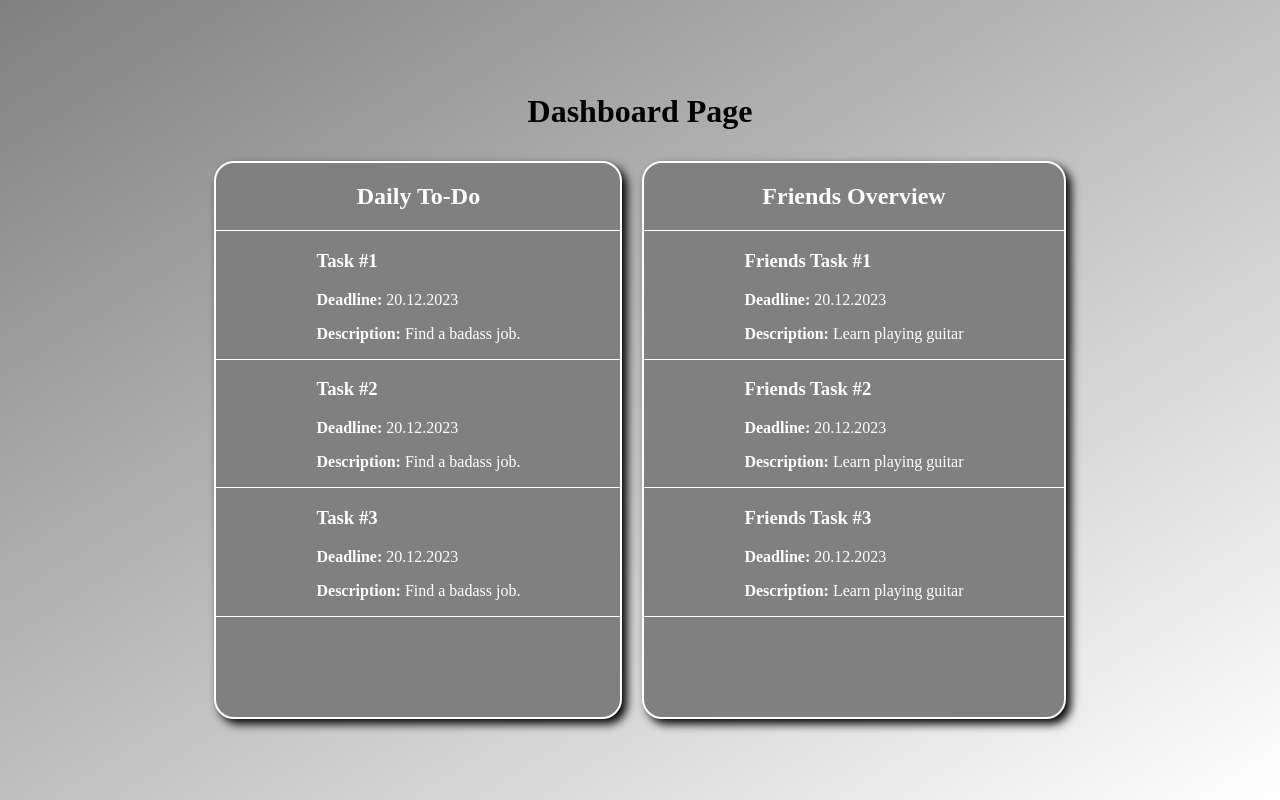
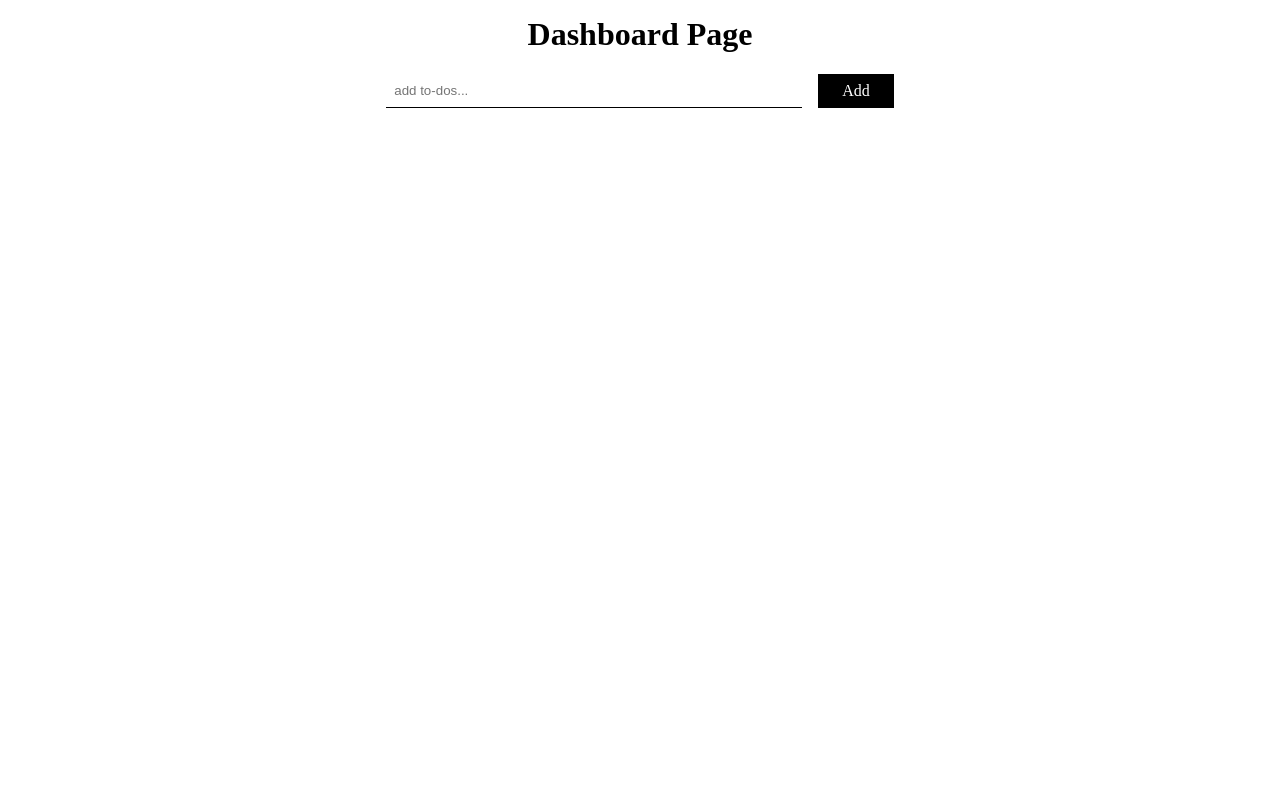
Before and after one commit to joaocravidao/accountable-frontend, a React (Vite) app: page / in a window 1280 px wide. Built offline with nearby package versions, Linux system fonts and the light colour scheme.

Commit message:
dashboard update

```diff
--- a/package.json
+++ b/package.json
@@ -13,6 +13,7 @@
     "axios": "^1.6.2",
     "react": "^18.2.0",
     "react-dom": "^18.2.0",
+    "react-icons": "^4.12.0",
     "react-router-dom": "^6.20.0"
   },
   "devDependencies": {
--- a/src/Pages/DashboardPage/index.jsx
+++ b/src/Pages/DashboardPage/index.jsx
@@ -1,54 +1,28 @@
-import React from 'react'
+import React, { useEffect, useState } from 'react'
+import ToDo from '../../components/ToDo';
+import { getAllToDo } from '../../utils/HandleApi';
+
 
 function DashboardPage() {
+
+	const [toDo, setToDo] = useState([])
+
+	//useEffect(() => {
+		//getAllToDo(setToDo)
+	//}, [])
+
   return (
-    <div>
+    <div className='container'>
         <h1>Dashboard Page</h1>
-        <div id='dashboard'>
-        <div id='daily-todo'>
-          <h2>Daily To-Do</h2>
-          <div className="daily-todo-task">
-            <h3>Task #1</h3>
-            <p><b>Deadline: </b> 20.12.2023</p>
-            <p><b>Description: </b>
-            Find a badass job.</p>
-          </div>
-          <div className='daily-todo-task-2'>
-            <h3>Task #2</h3>
-            <p><b>Deadline: </b> 20.12.2023</p>
-            <p><b>Description: </b>
-            Find a badass job.</p>
-          </div>
-          <div className='daily-todo-task-2'>
-            <h3>Task #3</h3>
-            <p><b>Deadline: </b> 20.12.2023</p>
-            <p><b>Description: </b>
-            Find a badass job.</p>
-          </div>
-        </div>
-        <div id='friends-todo'>
-          <h2>Friends Overview</h2>
-          <div className="daily-todo-task">
-            <h3>Friends Task #1</h3>
-            <p><b>Deadline: </b> 20.12.2023</p>
-            <p><b>Description: </b>
-            Learn playing guitar</p>
-          </div>
-          <div className='daily-todo-task-2'>
-            <h3>Friends Task #2</h3>
-            <p><b>Deadline: </b> 20.12.2023</p>
-            <p><b>Description: </b>
-            Learn playing guitar</p>
-          </div>
-          <div className='daily-todo-task-2'>
-            <h3>Friends Task #3</h3>
-            <p><b>Deadline: </b> 20.12.2023</p>
-            <p><b>Description: </b>
-            Learn playing guitar</p>
-          </div>
-        </div>
-        </div>
+		<div className='top'>
+			<input type='text' placeholder='add to-dos...'/>
+				<div className='add'>Add</div>
+		</div>
+		<div className="list">
 
+			{toDo.map((item) => <ToDo key={item._id} text={item.text} />)}
+
+		</div>
     </div>
   )
 }
--- a/src/Pages/LoginPage/index.jsx
+++ b/src/Pages/LoginPage/index.jsx
@@ -39,12 +39,12 @@ function LoginPage(){
         <h1>Login Page</h1>
         <form onSubmit = {handleLoginSubmit}>
             <div>
-                <label>Email:</label>
+                <label>Email: </label>
                 <input type="email" name="email" value={email} onChange={(e)=> setEmail(e.target.value)}/>
             </div>
             <br />
             <div>
-                <label>Password:</label>
+                <label>Password: </label>
                 <input type="password" name="password" value={password} onChange={(e)=> setPassword(e.target.value)}/>
             </div>
             <br />
--- a/src/Pages/SignupPage/index.jsx
+++ b/src/Pages/SignupPage/index.jsx
@@ -34,17 +34,17 @@ return(
         <h1>Sign-up Page</h1>
         <form onSubmit = {handleSignUpSubmit}>
             <div>
-                <label>Email:</label>
-                <input type="email" name="email" value={email} onChange={(e)=> setEmail(e.target.value)}/>
+                <label>Email: </label>
+                <input type="email" name="email" placeholder='enter email...' value={email} onChange={(e)=> setEmail(e.target.value)}/>
             </div>
             <br />
             <div>
-                <label>Password:</label>
+                <label>Password: </label>
                 <input type="password" name="password" value={password} onChange={(e)=> setPassword(e.target.value)}/>
             </div>
             <br />
             <div>
-                <label>Username:</label>
+                <label>Username: </label>
                 <input type="text" name="username" value={name} onChange={(e)=> setName(e.target.value)}/>
             </div>
             <br />
--- a/src/Pages/UserProfilePage/index.jsx
+++ b/src/Pages/UserProfilePage/index.jsx
@@ -43,13 +43,13 @@ const UserProfilePage = () => {
       <div>
         <h2>User Profile</h2>
         <p>
-          <strong>First Name:</strong> {user.firstName}
+          <strong>First Name: </strong> {user.firstName}
         </p>
         <p>
-          <strong>Last Name:</strong> {user.lastName}
+          <strong>Last Name: </strong> {user.lastName}
         </p>
         <p>
-          <strong>Email:</strong> {user.email}
+          <strong>Email: </strong> {user.email}
         </p>
         <button onClick={handleEditProfile}>Edit Profile</button>
       </div>
--- /dev/null
+++ b/src/components/ToDo.jsx
@@ -0,0 +1,17 @@
+import React from 'react'
+import {BiEdit} from 'react-icons/bi'
+import {AiFillDelete} from 'react-icons/ai'
+
+const ToDo = ({text, updateMode, deleteToDo}) => {
+  return (
+    <div className='todo'>
+        <div className='text'>{text}</div>
+        <div className='icons'>
+            <BiEdit className='icon' onClick={updateMode} />
+            <AiFillDelete className='icon' onClick={deleteToDo} />
+        </div>
+    </div>
+  )
+}
+
+export default ToDo
--- a/src/index.css
+++ b/src/index.css
@@ -1,57 +1,5 @@
-#root {
-  max-width: 100%;
-  margin: 0 auto;
-  text-align: center;
-  color: black;
-
-  height: 100vh;
-  display: flex;
-  align-items: center;
-  justify-content: center;
-}
-
 body {
   margin: 0;
-  background: linear-gradient(to bottom right, grey, white);
-}
-
-#dashboard {
-  display: flex;
-  justify-content: space-around;
-  color: white;
-}
-
-#dashboard p, h3 {
-  text-align: left;
-  margin-left: 100px;
-  padding-right: 100px;
-}
-
-#daily-todo {
-  background-color: grey;
-  border-radius: 20px;
-  border: 2px solid rgb(255, 255, 255);
-  margin: 10px;
-  box-shadow: 5px 5px 10px black;
-}
-
-#friends-todo {
-  background-color: grey;
-  border-radius: 20px;
-  padding-bottom: 100px;
-  border: 2px solid rgb(255, 255, 255);
-  margin: 10px;
-  box-shadow: 5px 5px 10px black;
-}
-
-.daily-todo-task{
-  border-color: rgb(255, 255, 255);
-  border-top: 1px solid white;
-  border-bottom: 1px solid white;
-}
-
-.daily-todo-task-2 {
-  border-bottom: 1px solid white;
 }
 
 .user-profile-container {
@@ -69,12 +17,6 @@ body {
   text-align: center;
 }
 
-.friends-container {
-  background-color: rgb(255, 255, 255);
-  display: flex;
-  border-radius: 10px;
-}
-
 .signup-container {
   background-color: rgb(255, 255, 255);
   border-radius: 10px;
@@ -86,3 +28,59 @@ body {
   border-radius: 10px;
   padding: 50px;
 }
+
+.container {
+  max-width: 600px;
+  margin: auto;
+  padding: 0 1rem;
+}
+
+h1 {
+  margin-top: 1rem;
+  text-align: center;
+}
+
+.top {
+  margin-top: 1rem;
+  display: flex;
+  gap: 1rem;
+  justify-content: center;
+}
+
+input {
+  border: none;
+  outline: none;
+  width: 400px;
+  padding: 0.5rem;
+  border-bottom: 1px solid #000;
+}
+
+.add {
+  background-color: #000;
+  color: #fff;
+  padding: 0.5rem 1.5rem;
+  cursor: pointer;
+}
+
+.todo {
+  position: relative;
+  margin-top: 1rem;
+  background-color: #000;
+  color: #fff;
+  padding: 1.5rem;
+  border-radius: 5px;
+}
+
+.icons {
+  position: absolute;
+  top: 50%;
+  transform: translateY(-50%);
+  right: 20px;
+  display: flex;
+  gap: 0.5rem;
+}
+
+.icon {
+  cursor: pointer;
+  font-size: 20px;
+}
--- /dev/null
+++ b/src/utils/HandleApi.jsx
@@ -0,0 +1,14 @@
+import axios from "axios";
+
+const API_URL = "http://localhost:5173";
+
+const getAllToDo = (setToDo) => {
+    axios
+    .get(API_URL)
+    .then(({data}) => {
+        console.log('data --->', data);
+        setToDo(data)
+    })
+}
+
+export {getAllToDo}
```
Also changed, not shown: src/App.jsx (+6 -6 lines), 2 other files (tests, documents, lock files or other folders).
